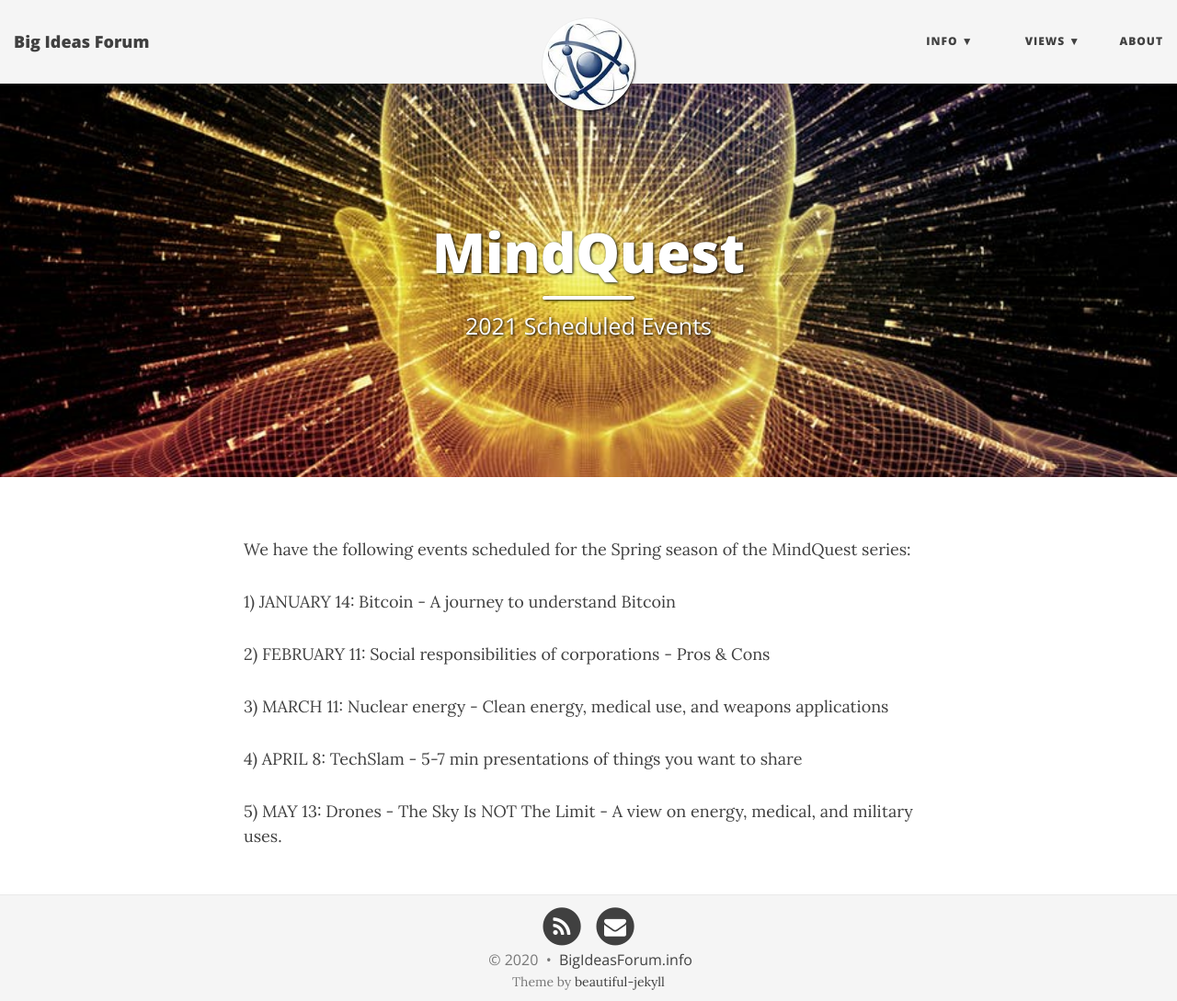
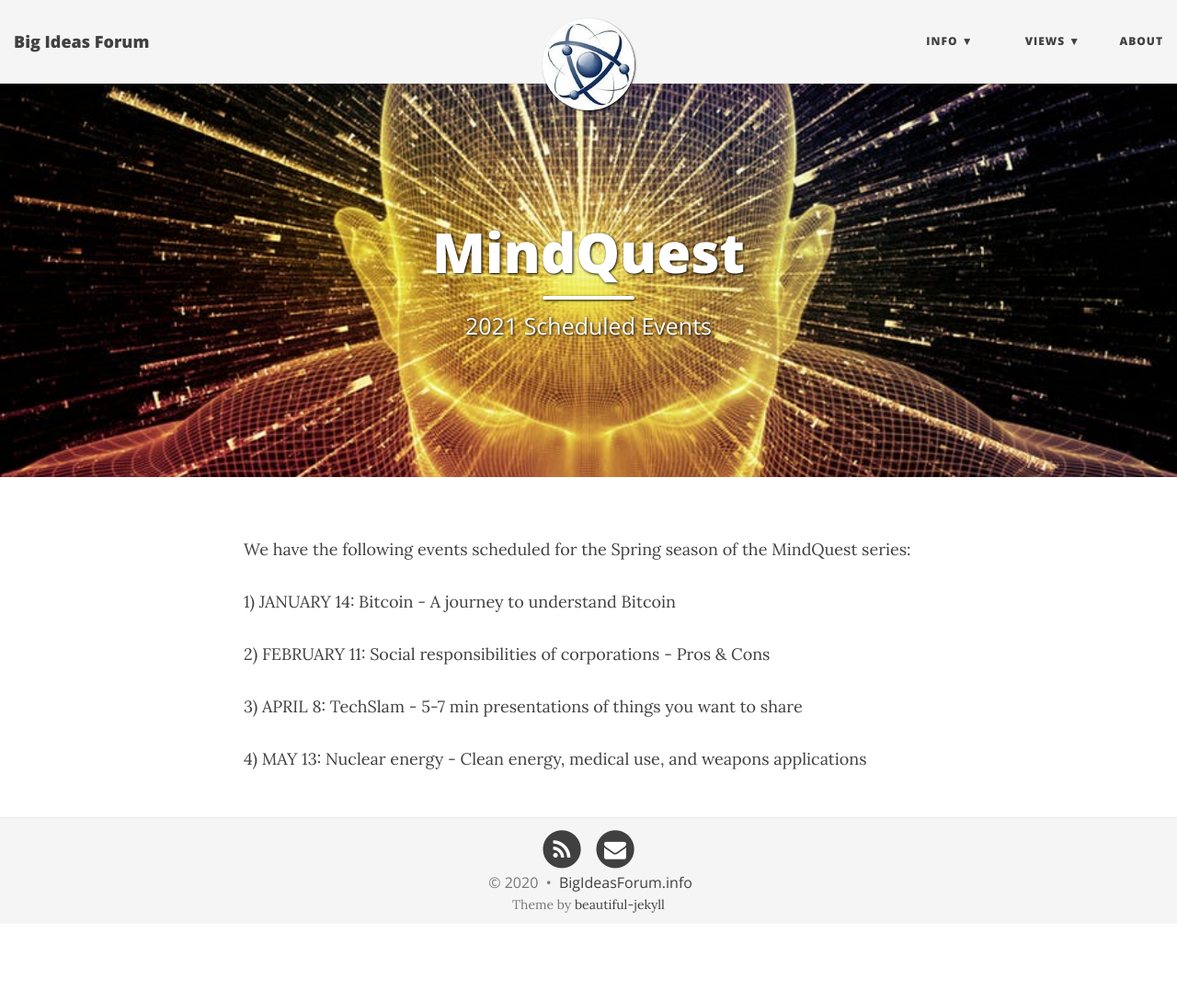
Before and after one commit to BigIdeasForum/bigideasforum.github.io, a Jekyll site: the page built from _posts/2021/2021-01-01-mindquest.md, in a window 1280 px wide and 1089 px high. Shown: the whole window at 92% size. Built offline with Jekyll 4.4.1, drawn with Linux system fonts in a browser that asks for light colours; nearby versions of some CDN libraries.

Commit message:
Fix spring schedule dates

```diff
--- a/_posts/2021/2021-01-01-mindquest.md
+++ b/_posts/2021/2021-01-01-mindquest.md
@@ -13,8 +13,6 @@ We have the following events scheduled for the Spring season of the MindQuest se
 
 2) FEBRUARY 11: Social responsibilities of corporations - Pros & Cons
 
-3) MARCH 11: Nuclear energy - Clean energy, medical use, and weapons applications
+3) APRIL 8: TechSlam - 5-7 min presentations of things you want to share
 
-4) APRIL 8: TechSlam - 5-7 min presentations of things you want to share
-
-5) MAY 13: Drones - The Sky Is NOT The Limit - A view on energy, medical, and military uses.
+4) MAY 13: Nuclear energy - Clean energy, medical use, and weapons applications
```
